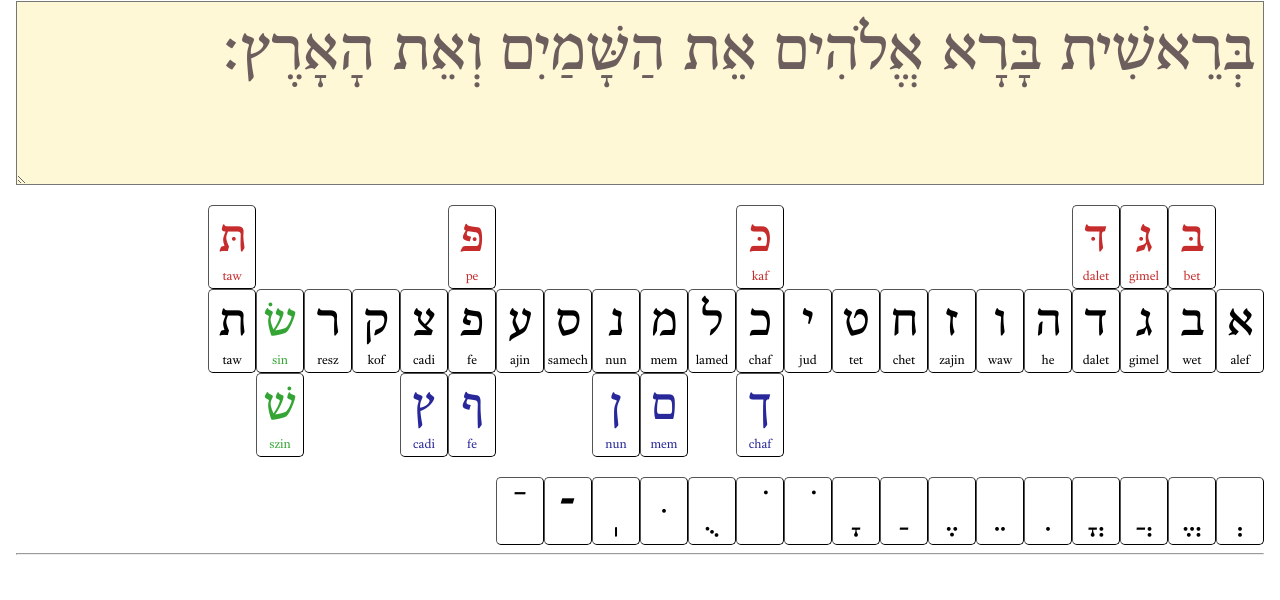
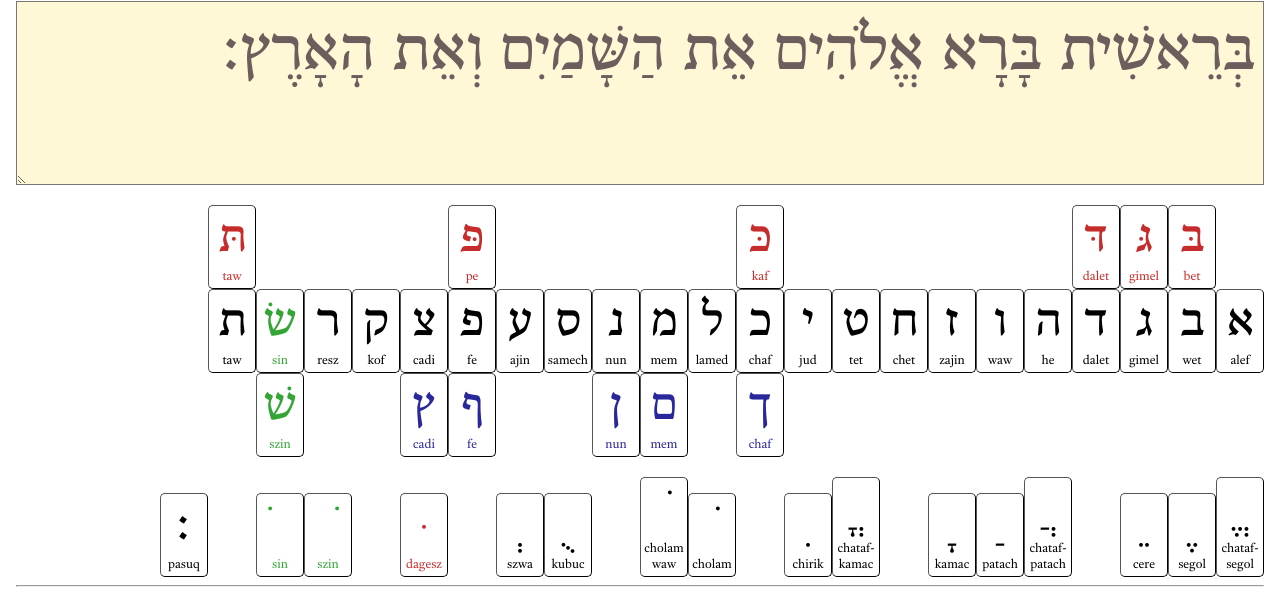
Before and after one commit to gedeonix/hebrew, a website: page public/keyboard.html in a window 1280 px wide. Shown: the part 91-691 px from the top of the page. Drawn offline with nearby package versions, Linux system fonts and the light colour scheme.

Commit message:
add keyboard demo (3)

```diff
--- a/public/keyboard.html
+++ b/public/keyboard.html
@@ -97,22 +97,34 @@
     <br>
 
     <div dir="rtl">
-      <button class="key hebrew" type="button" @click="key('ְ')">ְ</button>
-      <button class="key hebrew" type="button" @click="key('ֱ')">ֱ</button>
-      <button class="key hebrew" type="button" @click="key('ֲ')">ֲ</button>
-      <button class="key hebrew" type="button" @click="key('ֳ')">ֳ</button>
-      <button class="key hebrew" type="button" @click="key('ִ')">ִ</button>
-      <button class="key hebrew" type="button" @click="key('ֵ')">ֵ</button>
-      <button class="key hebrew" type="button" @click="key('ֶ')">ֶ</button>
-      <button class="key hebrew" type="button" @click="key('ַ')">ַ</button>
-      <button class="key hebrew" type="button" @click="key('ָ')">ָ</button>
-      <button class="key hebrew" type="button" @click="key('ֹ')">ֹ</button>
-      <button class="key hebrew" type="button" @click="key('ֺ')">ֺ</button>
-      <button class="key hebrew" type="button" @click="key('ֻ')">ֻ</button>
-      <button class="key hebrew" type="button" @click="key('ּ')">ּ</button>
-      <button class="key hebrew" type="button" @click="key('ֽ')">ֽ</button>
-      <button class="key hebrew" type="button" @click="key('־')">־</button>
+      <button class="key hebrew" type="button" @click="key('ֱ')">ֱ<div class="key_name">chataf-segol</div></button>
+      <button class="key hebrew" type="button" @click="key('ֶ')">ֶ<div class="key_name">segol</div></button>
+      <button class="key hebrew" type="button" @click="key('ֵ')">ֵ<div class="key_name">cere</div></button>
+      <div class="key key_space"></div>
+      <button class="key hebrew" type="button" @click="key('ֲ')">ֲ<div class="key_name">chataf-patach</div></button>
+      <button class="key hebrew" type="button" @click="key('ַ')">ַ<div class="key_name">patach</div></button>
+      <button class="key hebrew" type="button" @click="key('ָ')">ָ<div class="key_name">kamac</div></button>
+      <div class="key key_space"></div>
+      <button class="key hebrew" type="button" @click="key('ֳ')">ֳ<div class="key_name">chataf-kamac</div></button>
+      <button class="key hebrew" type="button" @click="key('ִ')">ִ<div class="key_name">chirik</div></button>
+      <div class="key key_space"></div>
+      <button class="key hebrew" type="button" @click="key('ֹ')">ֹ<div class="key_name">cholam</div></button>
+      <button class="key hebrew" type="button" @click="key('ֺ')">ֺ<div class="key_name">cholam waw</div></button>
+      <div class="key key_space"></div>
+      <button class="key hebrew" type="button" @click="key('ֻ')">ֻ<div class="key_name">kubuc</div></button>
+      <button class="key hebrew" type="button" @click="key('ְ')">ְ<div class="key_name">szwa</div></button>
+      <div class="key key_space"></div>
+      <button class="key hebrew hebrew-red" type="button" @click="key('ּ')">ּ<div class="key_name">dagesz</div></button>
+      <!--
+      <button class="key hebrew" type="button" @click="key('ֽ')">ֽ<div class="key_name">meteg</div></button>
+      <button class="key hebrew" type="button" @click="key('־')">־<div class="key_name">makaf</div></button>
       <button class="key hebrew" type="button" @click="key('ֿ')">ֿ</button>
+      -->
+      <div class="key key_space"></div>
+      <button class="key hebrew hebrew-green" type="button" @click="key('ׁ')">ׁ<div class="key_name">szin</div></button>
+      <button class="key hebrew hebrew-green" type="button" @click="key('ׂ')">ׂ<div class="key_name">sin</div></button>
+      <div class="key key_space"></div>
+      <button class="key hebrew" type="button" @click="key('׃')">׃<div class="key_name">pasuq</div></button>
     </div>
 
     <hr>
```
